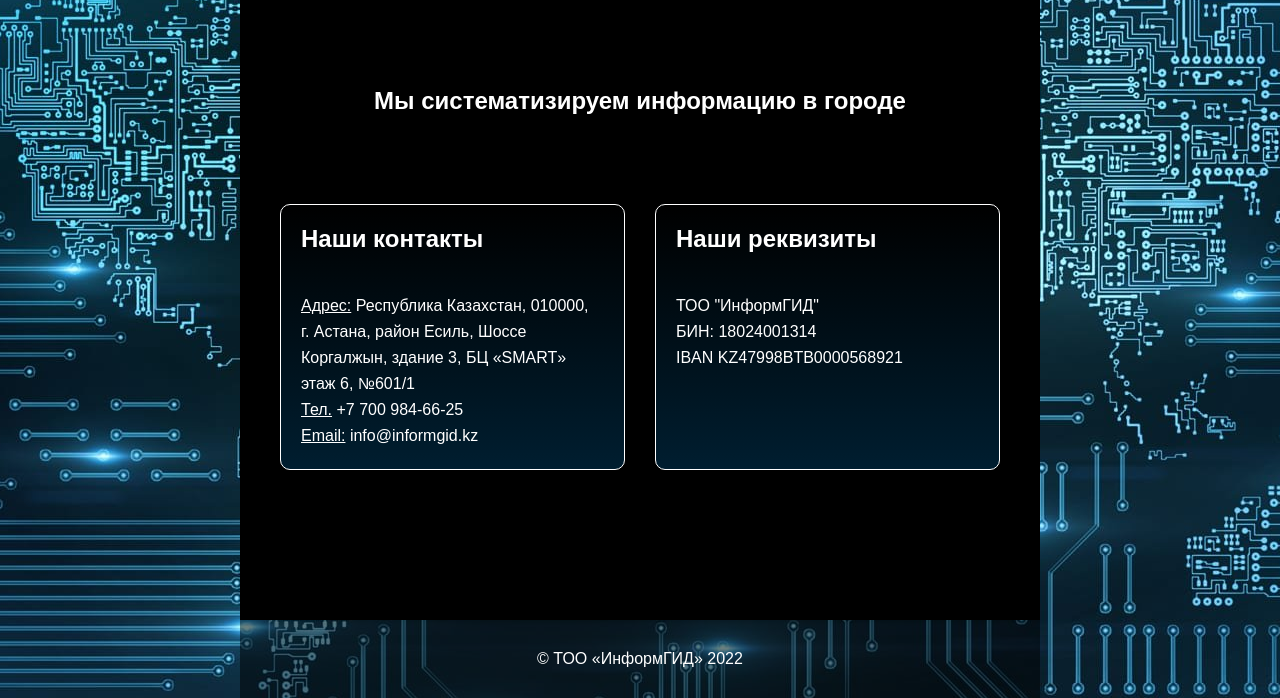
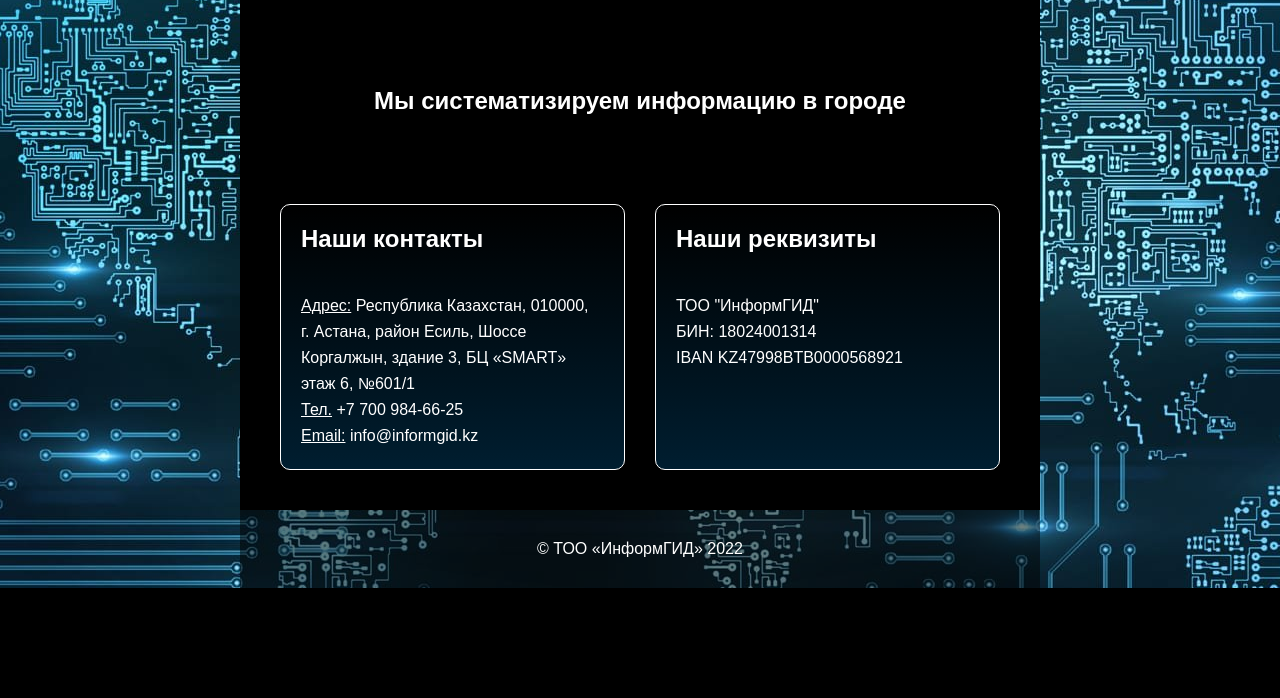
Before and after one commit to SilentVampR/landings, a plain HTML site: page kz/index.html in a window 1280 px wide. Shown: the part 213-911 px from the top of the page. After the commit the page ends 801 px from the top, so only its background shows below. Drawn offline with Linux system fonts and the light colour scheme.

Commit message:
change padding for main

```diff
--- a/kz/styles/style.css
+++ b/kz/styles/style.css
@@ -70,7 +70,7 @@
   max-width: 800px;
   background-color: #000;
   min-height: 300px;
-  padding: 40px 40px 150px;
+  padding: 40px 40px;
   margin: 0 auto;
   box-sizing: border-box;
 }
```
